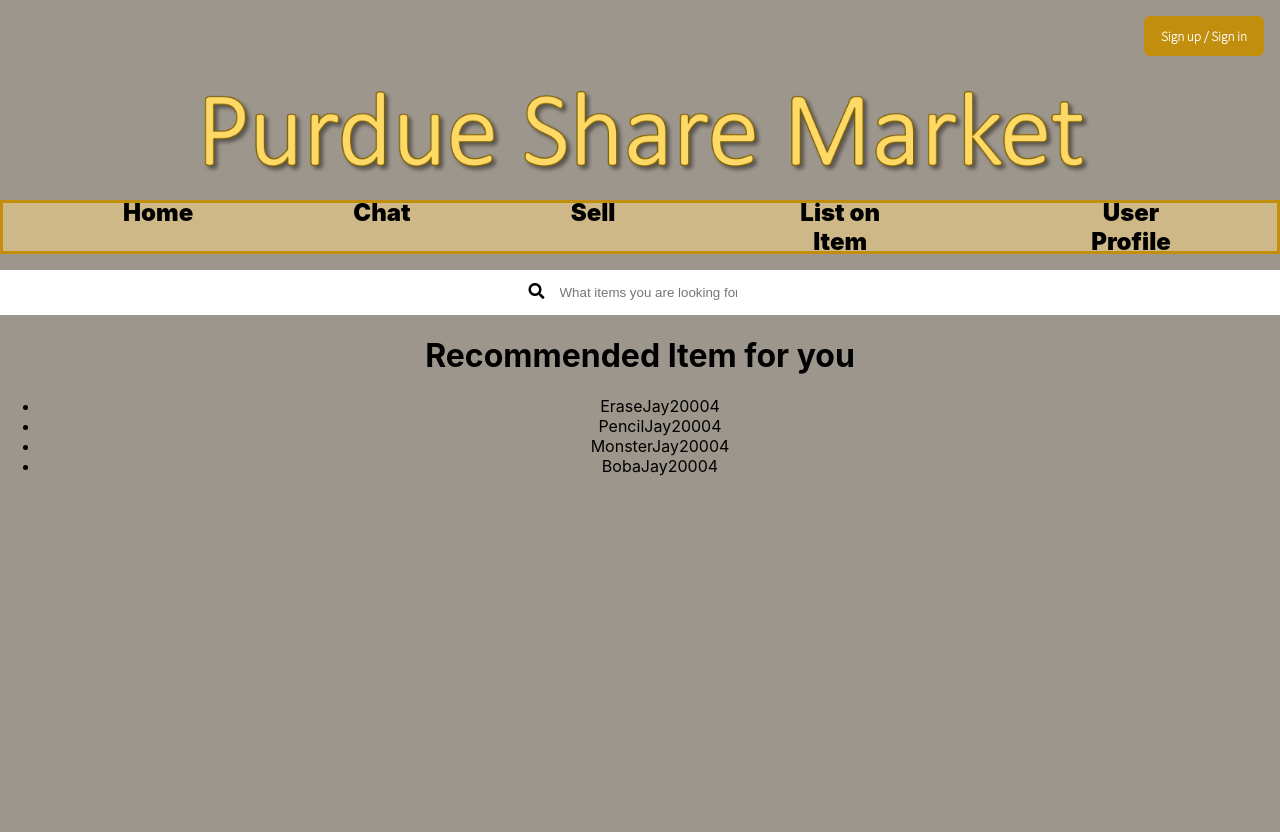
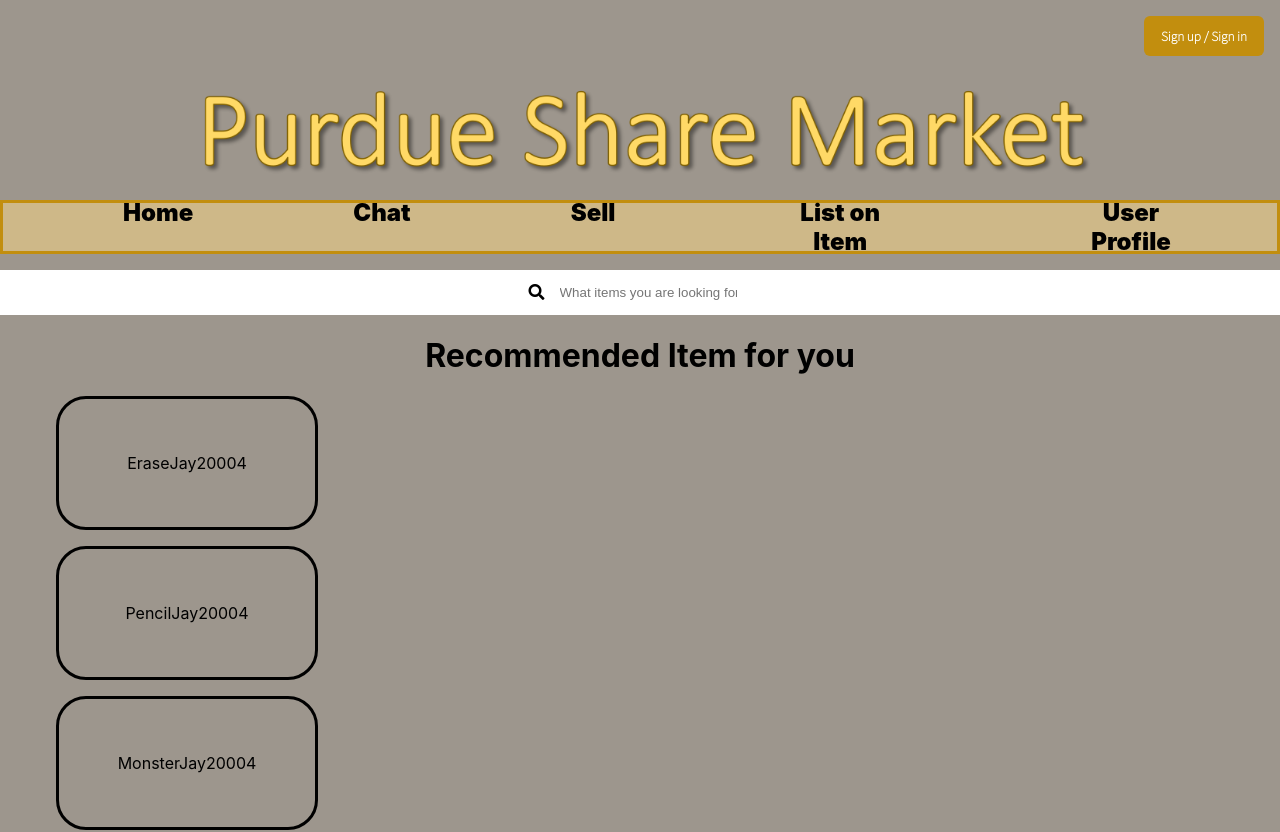
Before and after one commit to AverySchaefer/boilermake-2022, a React (Create React App) app in the folder college-exchange/: page /home in a window 1280 px wide. Shown: the top 832 px of the page. Before the commit the page ends 800 px from the top, so only its background shows below. Built offline with nearby package versions, Linux system fonts and the light colour scheme.

Commit message:
make item list at home page.

```diff
--- a/college-exchange/src/components/Home/Home.css
+++ b/college-exchange/src/components/Home/Home.css
@@ -1,12 +1,31 @@
 .searchInput {
   margin-top: 1rem;
-  /* display: flex; */
+  display: flex;
   justify-content: center;
   background-color: white;
 
   align-items: center;
 }
 
+.item {
+  display: flex;
+  flex-direction: column;
+  flex: 1;
+  width: 16rem;
+  height: 8rem;
+  border-radius: 30px;
+  transition: all 0.2s;
+  animation: ease-in-out;
+  justify-content: space-around;
+  border-color: burlywood;
+  border: solid;
+  cursor: pointer;
+  margin: 1rem;
+}
+
+.item:hover {
+  transform: scale(1.1);
+}
 .searchInput input {
   border: 0;
   padding: 15px;
--- a/college-exchange/src/components/Home/Home.js
+++ b/college-exchange/src/components/Home/Home.js
@@ -17,32 +17,18 @@
         <h1>Recommended Item for you</h1>
         <div className="recommendedItem">
           <ul className="Items">
-            {
-              /*Items.map((cname, productName, sellerName, price, rating) => {
+            {Items.map((item) => {
               return (
-                <li className={cname}>
+                <li className={item.cname}>
                   <div className="item-box">
-                    <p1>{productName}</p1>
-                    {sellerName}
-                    {price}
-                    {rating}
+                    <p1>{item.productName1}</p1>
+                    {item.sellerName}
+                    {item.price}
+                    {item.ratings}
                   </div>
                 </li>
               );
-              })*/
-              Items.map((item) => {
-                return (
-                  <li className={item.cname}>
-                    <div className="item-box">
-                      <p1>{item.productName1}</p1>
-                      {item.sellerName}
-                      {item.price}
-                      {item.ratings}
-                    </div>
-                  </li>
-                );
-              })
-            }
+            })}
           </ul>
         </div>
       </div>
```
